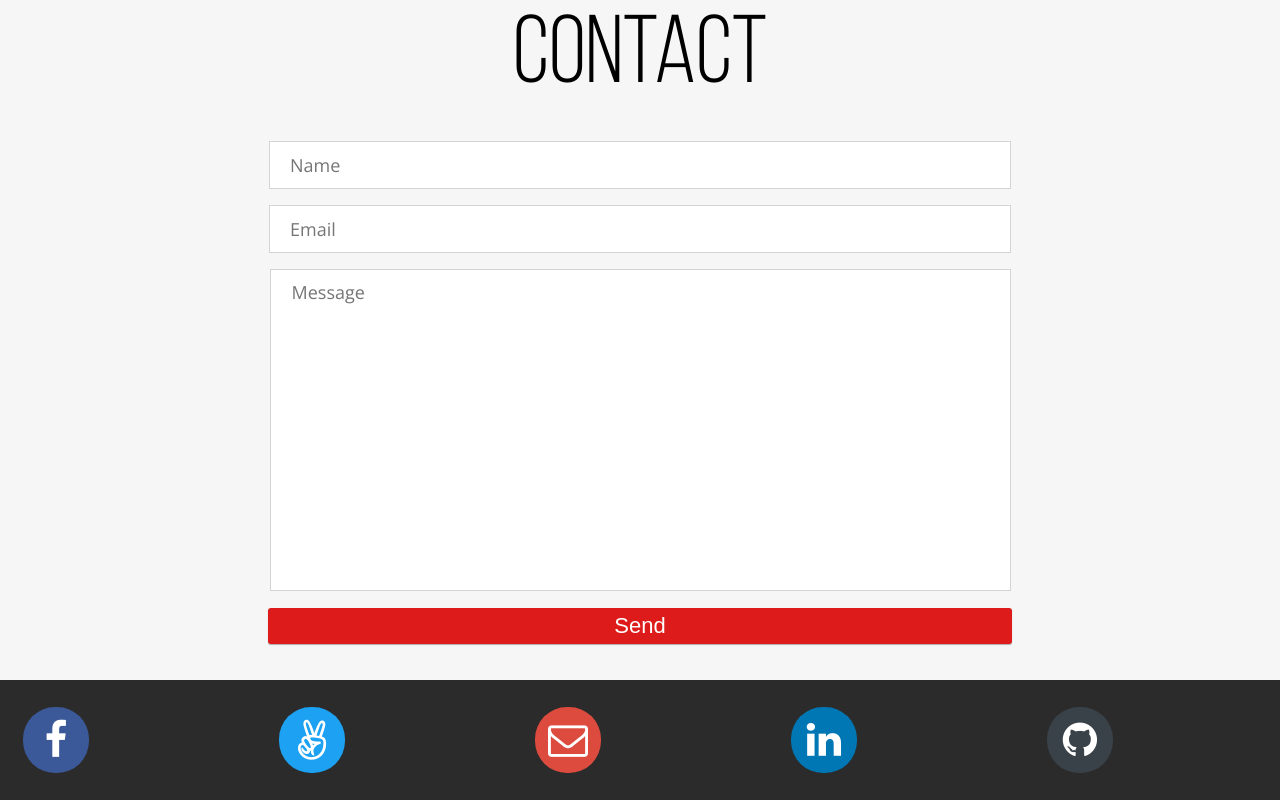
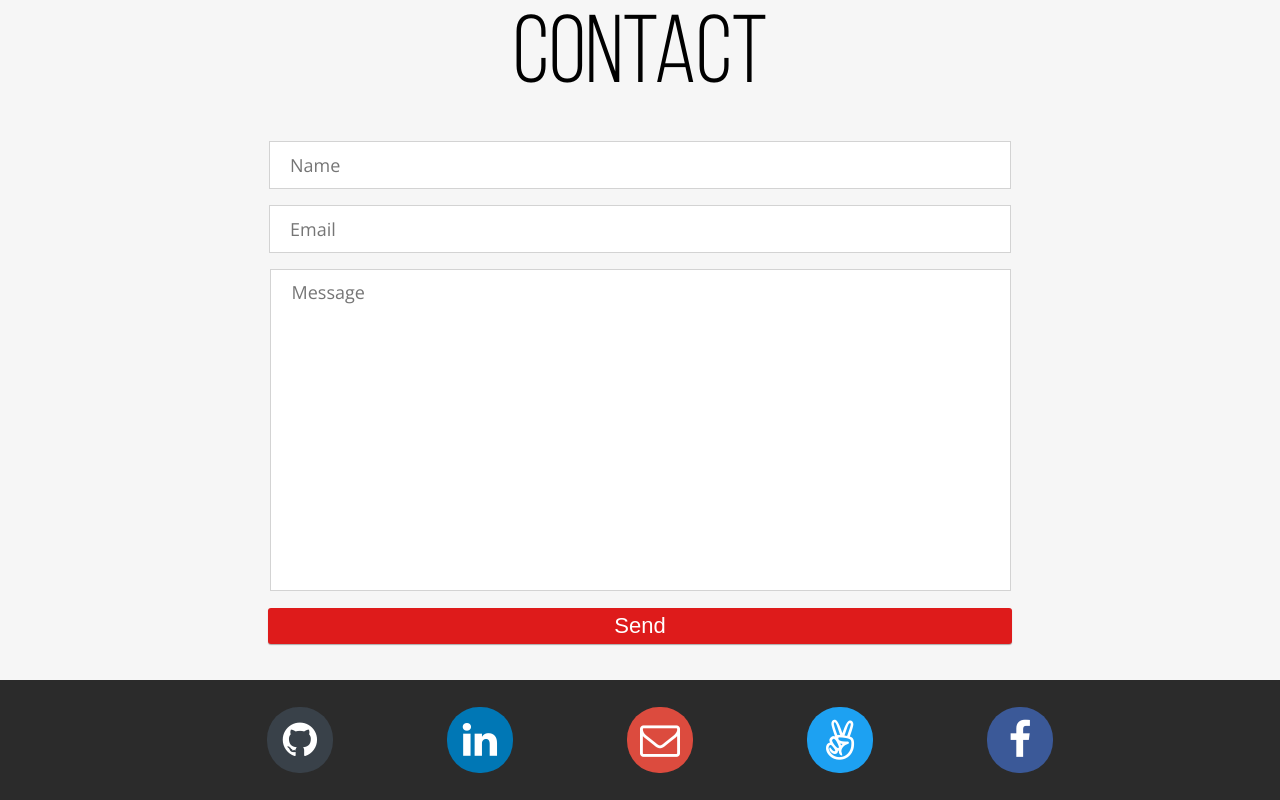
Before and after one commit to bbchui/Portfolio, a React (Create React App) app: page / in a window 1280 px wide. Shown: the part 4054-4854 px from the top of the page. Built offline with nearby package versions, Linux system fonts and the light colour scheme; some icons are missing.

Commit message:
icons now open new tab instead of redirect

```diff
--- a/src/App.css
+++ b/src/App.css
@@ -352,22 +352,12 @@ button.send:hover {
   display: flex;
 }
 
-/*.social-icons {
-  width: 1300px;
-  margin: auto;
-  display: flex;
-  flex-direction: row;
-  font-size: 50px;
-}*/
-
 .social-icons {
-    margin: 20px 0px 0px;
-    margin: auto;
     display: flex;
-    width: 1300px;
+    width: 50%;
+    min-width: 900px;
     margin: auto;
     flex-direction: row;
-
 }
 
 .social-icons a {
@@ -378,6 +368,10 @@ button.send:hover {
     transition: all 0.3s ease 0s;
 }
 
+.social-icons li {
+  justify-content: center;
+}
+
 .social-icons li a {
     text-transform: uppercase;
     color: #fff;
@@ -385,7 +379,7 @@ button.send:hover {
 }
 
 .social-icons a:hover {
-    color: #777777;
+    color: #dadada;
 }
 
 .fa-facebook{
--- a/src/footer.jsx
+++ b/src/footer.jsx
@@ -12,11 +12,12 @@ class Footer extends React.Component {
     return(
       <div className="footer">
         <ul className="social-icons">
-          <li><a href="https://www.facebook.com/bbchui"><i className="fa fa-facebook" aria-hidden="true"></i></a></li>
-          <li><a href="https://angel.co/brandon-chui"><i className="fa fa-angellist" aria-hidden="true"></i></a></li>
+          <li><a href="https://www.github.com/bbchui" target="_blank"><i className="fa fa-github" aria-hidden="true"></i></a></li>
+
+          <li><a href="https://www.linkedin.com/in/brandon-chui/" target="_blank"><i className="fa fa-linkedin" aria-hidden="true"></i></a></li>
           <li><a href="mailto:bbchui325@gmail.com?subject=Let's Chat!"><i className="fa fa-envelope-o" aria-hidden="true"></i></a></li>
-          <li><a href="https://www.linkedin.com/in/brandon-chui/"><i className="fa fa-linkedin" aria-hidden="true"></i></a></li>
-          <li><a href="https://www.github.com/bbchui"><i className="fa fa-github" aria-hidden="true"></i></a></li>
+          <li><a href="https://angel.co/brandon-chui" target="_blank"><i className="fa fa-angellist" aria-hidden="true"></i></a></li>
+          <li><a href="https://www.facebook.com/bbchui" target="_blank"><i className="fa fa-facebook" aria-hidden="true"></i></a></li>
         </ul>
       </div>
     )
```
